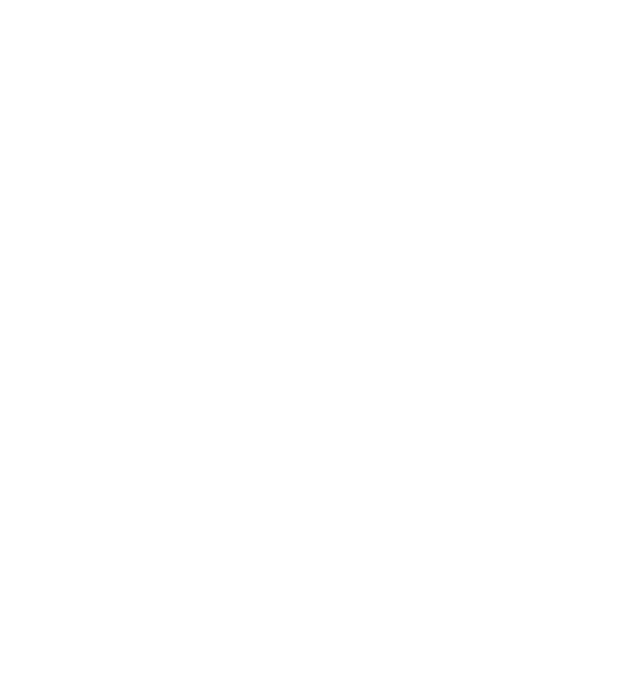
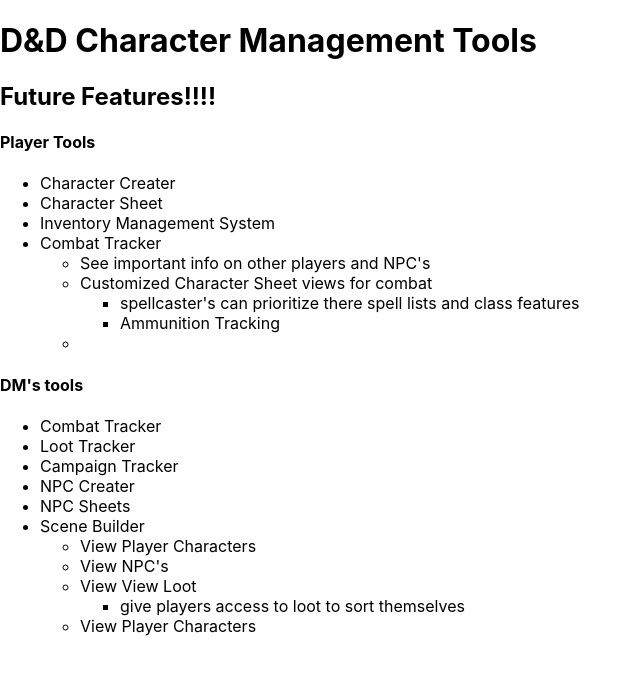
Before and after one commit to cslunetta/CharacterSheet, a React (Create React App) app in the folder CharacterSheet/client/: page / in a window 1280 px wide. Shown: the top 674 px of the page, without its empty margins (0-641 px from the left). Built offline with nearby package versions, Linux system fonts and the light colour scheme.

Commit message:
App Feature list to build from

```diff
--- a/CharacterSheet/client/src/components/ApplicationViews.js
+++ b/CharacterSheet/client/src/components/ApplicationViews.js
@@ -1,9 +1,13 @@
 import { Route, Switch } from "react-router-dom";
+import Home from "./Home";
 
 export default function ApplicationViews() {
     return (
         <main>
             <Switch>
+                <Route path="/" exact>
+                    <Home />
+                </Route>
                 {/* Login screen and register screens */}
                 <Route path="/login">
                     {/* <Login /> */}
--- /dev/null
+++ b/CharacterSheet/client/src/components/Home.js
@@ -0,0 +1,46 @@
+const Home = () => {
+    return (
+        <>
+            <h1>D&D Character Management Tools</h1>
+
+            <h2>Future Features!!!!</h2>
+            <h4>Player Tools</h4>
+            <ul>
+                <li>Character Creater</li>
+                <li>Character Sheet</li>
+                <li>Inventory Management System</li>
+                <li>Combat Tracker</li>
+                <ul>
+                    <li>See important info on other players and NPC's</li>
+                    <li>Customized Character Sheet views for combat</li>
+                    <ul>
+                        <li>spellcaster's can prioritize there spell lists and class features</li>
+                        <li>Ammunition Tracking</li>
+                    </ul>
+                    <li></li>
+                </ul>
+            </ul>
+            <h4>DM's tools</h4>
+            <ul>
+                <li>Combat Tracker</li>
+                <li>Loot Tracker</li>
+                <li>Campaign Tracker</li>
+                <li>NPC Creater</li>
+                <li>NPC Sheets</li>
+                <li>Scene Builder</li>
+                <ul>
+                    <li>View Player Characters</li>
+                    <li>View NPC's</li>
+                    <li>View View Loot</li>
+                    <ul>
+                        <li>give players access to loot to sort themselves</li>
+                    </ul>
+                    <li>View Player Characters</li>
+                </ul>
+            </ul>
+
+        </>
+    );
+};
+
+export default Home;
```
